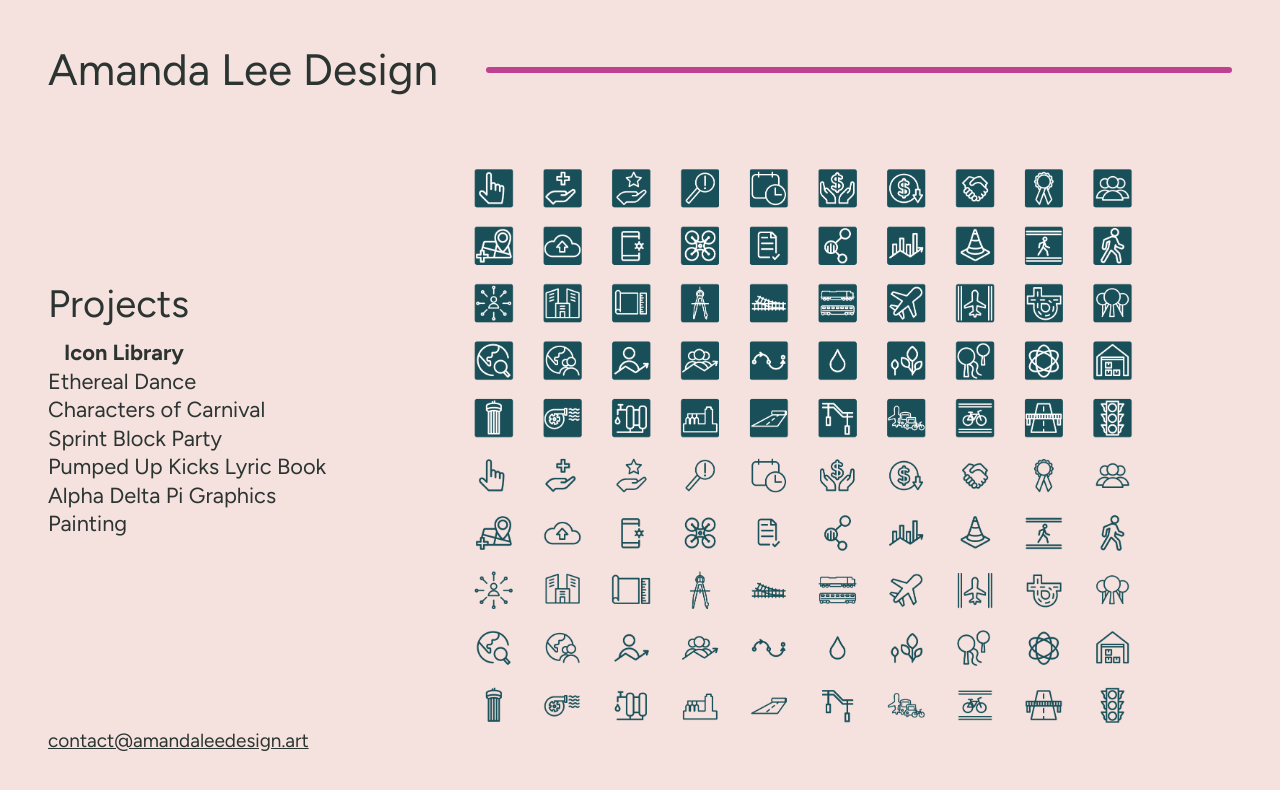
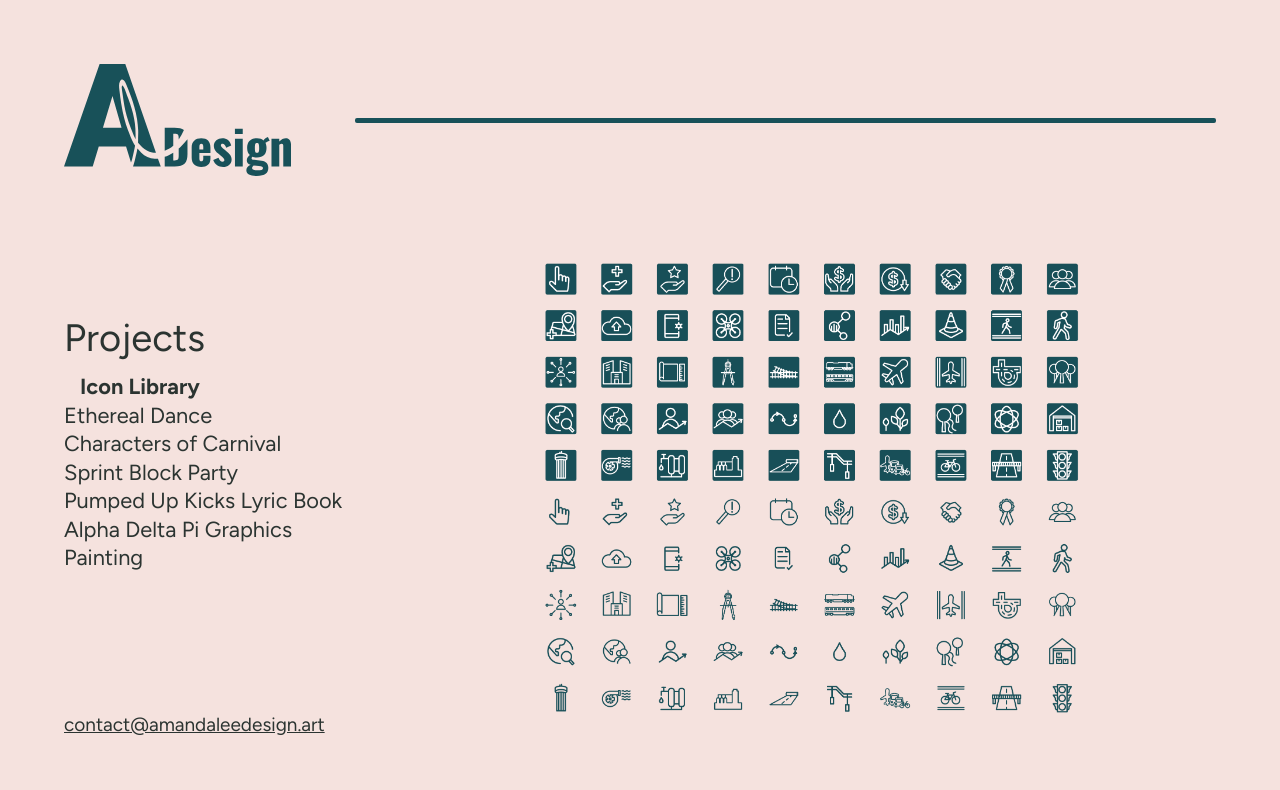
Before and after one commit to jontrost/ald-portfolio, an Angular app: page / in a window 1280 px wide. Shown: the top 790 px of the page. Built offline with nearby package versions, Linux system fonts and the light colour scheme.

Commit message:
Tweaked CSS

```diff
--- a/src/app/app.component.scss
+++ b/src/app/app.component.scss
@@ -4,7 +4,7 @@
     display: block;
     height: 100%;
     width: 100%;
-    padding: 3rem;
+    padding: 4rem;
 
     @media only screen and (max-width: variables.$breakpoint-small) {
         padding: 2rem;
--- a/src/app/pages/landing/landing.component.html
+++ b/src/app/pages/landing/landing.component.html
@@ -1,7 +1,6 @@
 <div class="page-container">
     <div class="header">
         <img class="header-logo" src="/assets/logo.svg">
-        <h1 class="header-text">Amanda Lee Design</h1>
         <hr class="header-line">
     </div>
     <div class="project-menu">
--- a/src/app/pages/landing/landing.component.scss
+++ b/src/app/pages/landing/landing.component.scss
@@ -1,7 +1,7 @@
 @use "../../../styles/variables";
 @use "../../../styles/typography";
 
-$large-spacing: 3rem;
+$large-spacing: 4rem;
 $small-spacing: 2rem;
 
 .page-container {
@@ -46,28 +46,14 @@ $small-spacing: 2rem;
 }
 
 .header-logo {
-    display: none;
-    height: 5rem;
-
-    @media only screen and (max-width: variables.$breakpoint-small) {
-        display: block;
-    }
-}
-
-.header-text {
-    line-height: 1;
-    white-space: nowrap;
-
-    @media only screen and (max-width: variables.$breakpoint-small) {
-        display: none;
-    }
+    height: 7rem;
 }
 
 .header-line {
-    height: 0.375rem;
     width: 100%;
+    height: variables.$divider-width;
+    border-radius: variables.$divider-border-radius;
     background-color: variables.$color-primary;
-    border-radius: 0.25rem;
 
     @media only screen and (max-width: variables.$breakpoint-small) {
         display: none;
--- a/src/app/pages/project-details/project-details.component.scss
+++ b/src/app/pages/project-details/project-details.component.scss
@@ -2,13 +2,11 @@
 @use "../../../styles/typography";
 
 .page-container {
-    $divider-width: 0.375rem;
-
     height: 100%;
     width: 100%;
     display: grid;
-    gap: 3rem;
-    grid-template-columns: 25rem $divider-width minmax(0, 1fr);
+    gap: 4rem;
+    grid-template-columns: 25rem variables.$divider-width minmax(0, 1fr);
     grid-template-rows: auto minmax(0, 1fr);
     grid-template-areas:
         "back . ."
@@ -16,7 +14,7 @@
 
     @media only screen and (max-width: variables.$breakpoint-large) {
         grid-template-columns: minmax(0, 1fr);
-        grid-template-rows: auto auto $divider-width minmax(0, 1fr);
+        grid-template-rows: auto auto variables.$divider-width minmax(0, 1fr);
         grid-template-areas:
             "back"
             "text"
@@ -62,7 +60,7 @@
 .divider {
     grid-area: divider;
     background-color: variables.$color-primary;
-    border-radius: 0.25rem;
+    border-radius: variables.$divider-border-radius;
 }
 
 .project-images {
--- a/src/styles/_variables.scss
+++ b/src/styles/_variables.scss
@@ -1,6 +1,9 @@
 $color-text: #2b3431;
 $color-background: #f5e2de;
-$color-primary: #bf418f;
+$color-primary: #185159;
+
+$divider-width: 0.3125rem;
+$divider-border-radius: 0.125rem;
 
 $breakpoint-large: 80rem;
 $breakpoint-small: 50rem;
```
Also changed, not shown: src/assets/logo.svg.
